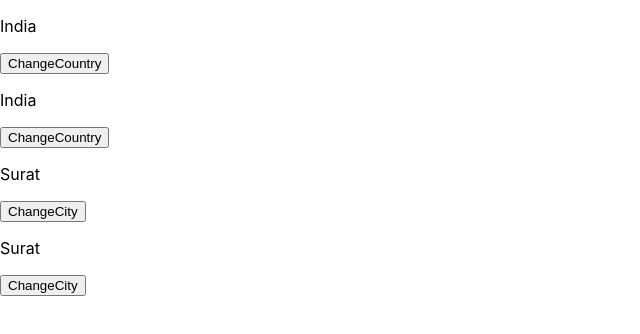
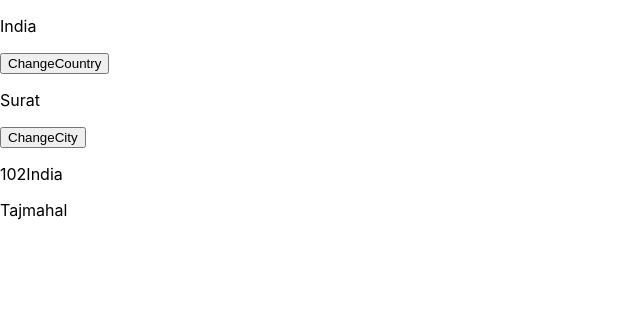
Before and after one commit to Ruchigevariya/firstproject, a React (Create React App) app: page / in a window 1280 px wide. Shown: the top 334 px of the page, without its empty margins (0-640 px from the left). Built offline with nearby package versions, Linux system fonts and the light colour scheme.

Commit message:
intial changes..

```diff
--- a/src/App.js
+++ b/src/App.js
@@ -9,10 +9,10 @@ function App() {
   return (
 
     <div>
-      <Country/>
+      {/* <Country/> */}
       <CountryFun/>
-      <City/>
-      <CityFun/>
+      {/* <City/>
+      <CityFun/> */}
     </div>
 
   );
--- a/src/container/City.js
+++ b/src/container/City.js
@@ -21,6 +21,7 @@ class City extends Component {
             <div>
                 <p>{this.state.CityName}</p>
                 <button onClick = {() => this.ChangeCity()}>ChangeCity</button>
+                <p>{this.props.id} {this.props.Country_Name}</p>
             </div>
         );
     }
--- a/src/container/CityFun.js
+++ b/src/container/CityFun.js
@@ -1,6 +1,6 @@
 import React, { useState } from 'react';
 
-function CityFun(props) {
+function CityFun({id,Country_Name}) {
     const [CityName,setCityName] = useState('Surat')
 
     const ChangeCity = () =>{
@@ -10,6 +10,7 @@ function CityFun(props) {
         <div>
            <p>{CityName}</p>
            <button onClick = {() => ChangeCity()}>ChangeCity</button>
+           <p>{id}{Country_Name}</p>
         </div>
     );
 }
--- a/src/container/Country.js
+++ b/src/container/Country.js
@@ -1,4 +1,5 @@
 import React, { Component } from 'react';
+import City from './City';
 
 class Country extends Component {
     constructor(props) {
@@ -21,6 +22,8 @@ class Country extends Component {
             <div>
                <p>{this.state.CountryName}</p>
                <button onClick = {() => this.changeCountry()}>ChangeCountry</button>
+               <City id = '101' Country_Name = {this.state.CountryName}/>
+               <p>{this.state.CountryName === "India" ? "Tajmahal" : "Berlin's Brandenburg Gate"}</p>
             </div>
         );
     }
--- a/src/container/CountryFun.js
+++ b/src/container/CountryFun.js
@@ -1,4 +1,6 @@
 import React, { useState } from 'react';
+import City from './City';
+import CityFun from './CityFun';
 
 function CountryFun(props) {
     const [CountryName,setCountryName] = useState('India')
@@ -10,6 +12,8 @@ function CountryFun(props) {
         <div>
             <p>{CountryName}</p>
             <button onClick = {() => changeCountry()}>ChangeCountry</button>
+            <CityFun id = '102' Country_Name = {CountryName}/>
+            <p>{CountryName === "India" ? "Tajmahal" : "Berlin's Brandenburg Gate"}</p>
         </div>
     );
 
```
